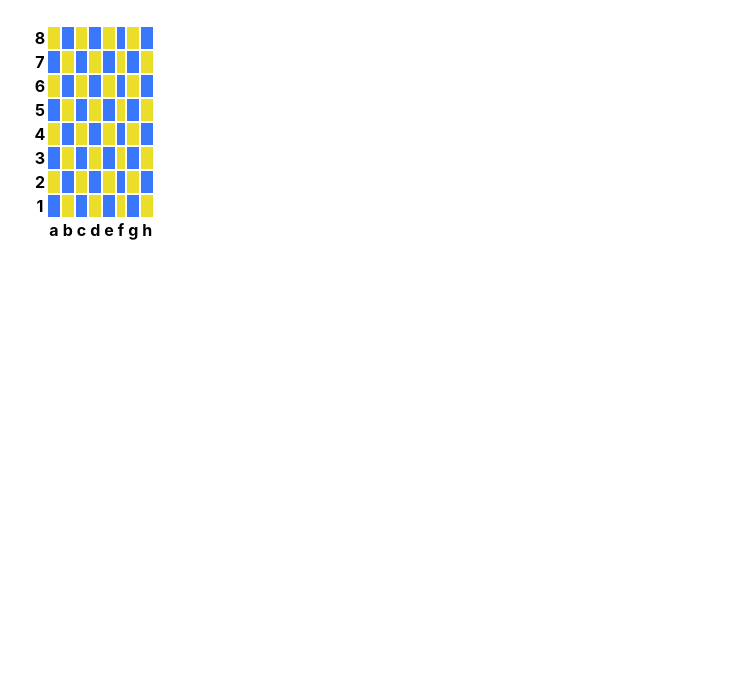
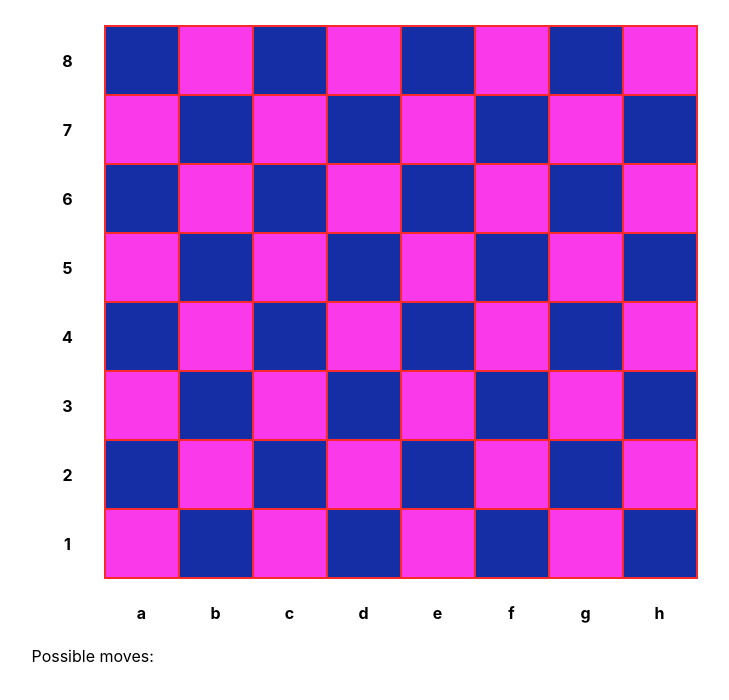
Before and after one commit to najeebashah97/knight, a React (Create React App) app: page / in a window 1280 px wide. Shown: the top 700 px of the page, without its empty margins (328-1057 px from the left). Built offline with nearby package versions, Linux system fonts and the light colour scheme.

Commit message:
Updated final version

```diff
--- a/src/KnightMoves.tsx
+++ b/src/KnightMoves.tsx
@@ -1,16 +1,14 @@
 let moves: string[] = [];
 
-// Helper function to check if a move is within the chessboard
 function isValidMove(x: number, y: number): boolean {
   return x >= 0 && x < 8 && y >= 0 && y < 8;
 }
-// Function to get all possible moves for a Knight at a given position
+
 function getKnightMoves(x: number, y: number) {
-  // Possible moves for a Knight
   moves = [];
   const moveX = [2, 1, -1, -2, -2, -1, 1, 2];
   const moveY = [1, 2, 2, 1, -1, -2, -2, -1];
-  // Check all possible moves and add them to the moves array if they are valid
+
   for (let i = 0; i < 8; i++) {
     const newX = x + moveX[i];
     const newY = y + moveY[i];
@@ -148,6 +146,14 @@ const KnightMoves: React.FC = () => {
             </tr>
           </tbody>
         </table>
+        <div>
+          Possible moves:
+          <ul>
+            {moves.map((move) => (
+              <li key={move}>{move}</li>
+            ))}
+          </ul>
+        </div>
       </div>
     </div>
   );
--- a/src/index.css
+++ b/src/index.css
@@ -24,10 +24,40 @@ code {
 }
 table.board tr:nth-of-type(odd) td:nth-of-type(odd),
 table.board tr:nth-of-type(even) td:nth-of-type(even) {
-  background-color: rgb(235, 222, 42);
+  background-color: rgb(21, 45, 165);
 }
 
 table.board tr:nth-of-type(even) td:nth-of-type(odd),
 table.board tr:nth-of-type(odd) td:nth-of-type(even) {
-  background-color: rgb(58, 119, 250);
+  background-color: rgb(250, 58, 234);
 }
+.board {
+  table-layout: fixed;
+  border: none;
+  border-collapse: collapse;
+  border-spacing: 0px;
+  height: 100%;
+  width: 100%;
+}
+
+table.board tr td {
+  border: 2px solid rgb(248, 42, 42);
+}
+
+table tr td,
+th {
+  width: 70px;
+  height: 65px;
+}
+.possibleMoves {
+  background-color: rgb(255, 0, 0) !important;
+}
+
+.horseImg {
+  background-image: url(./images/horse.png);
+  width: 70px;
+  height: 60px;
+  background-position: center;
+  background-repeat: no-repeat;
+  background-size: cover;
+}
```
Also changed, not shown: src/images/horse.png (added).
